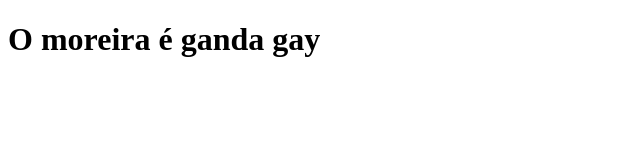
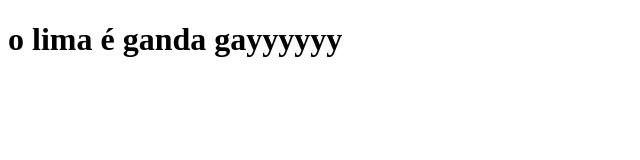
Before and after one commit to Tiago2971992/Tiago2971992.github.io, a plain HTML site: page index.html in a window 1280 px wide. Shown: the whole page, without its empty margins (0-640 px from the left). Drawn offline with Linux system fonts and the light colour scheme.

Commit message:
Update index.html

```diff
--- a/index.html
+++ b/index.html
@@ -8,7 +8,7 @@
 
 
 
-<h1>O moreira é ganda gay</h1>
+<h1>o lima é ganda gayyyyyy</h1>
 
 </body>
 </html>
```
